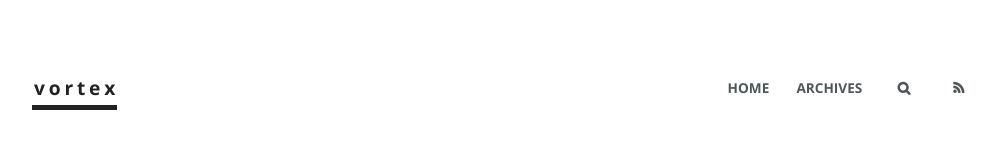
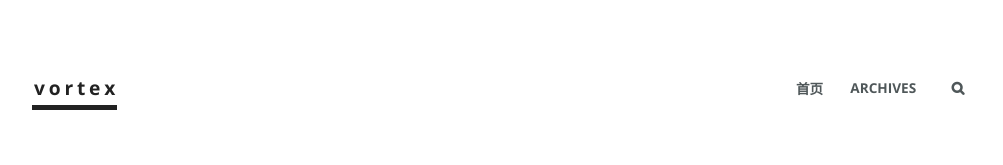
Before and after one commit to zegnacm/zegnacm.github.io, a plain HTML site: page 2015/05/04/hello-world/index.html in a window 1280 px wide. Shown: the top 165 px of the page, without its empty margins (138-1141 px from the left). Drawn offline with nearby package versions, Linux system fonts and the light colour scheme.

Commit message:
Site updated: 2015-05-05 19:05:57

```diff
--- a/2015/05/04/hello-world/index.html
+++ b/2015/05/04/hello-world/index.html
@@ -18,8 +18,6 @@ Quick">
 <meta name="twitter:description" content="Welcome to Hexo! This is your very first post. Check documentation for more info. If you get any problems when using Hexo, you can find the answer in troubleshooting or you can ask me on GitHub.
 Quick">
 
-    <link rel="alternative" href="/atom.xml" title="vortex" type="application/atom+xml">
-
 
     <link rel="icon" href="/favicon.png">
 
@@ -38,9 +36,9 @@ Quick">
 	</h1>
 	<nav class="nav">
 		<ul>
-			<li><a href="/">Home</a></li><li><a href="/archives">Archives</a></li>
+			<li><a href="/">首页</a></li><li><a href="/archives">Archives</a></li>
 			<li><a id="nav-search-btn" class="nav-icon" title="Search"></a></li>
-			<li><a href="/atom.xml" id="nav-rss-link" class="nav-icon" title="RSS Feed"></a></li>
+
 		</ul>
 	</nav>
 	<div id="search-form-wrap">
```
Also changed, not shown: archives/2015/05/index.html (+2 -4 lines), archives/2015/index.html (+2 -4 lines), archives/index.html (+2 -4 lines), index.html (+2 -4 lines).
